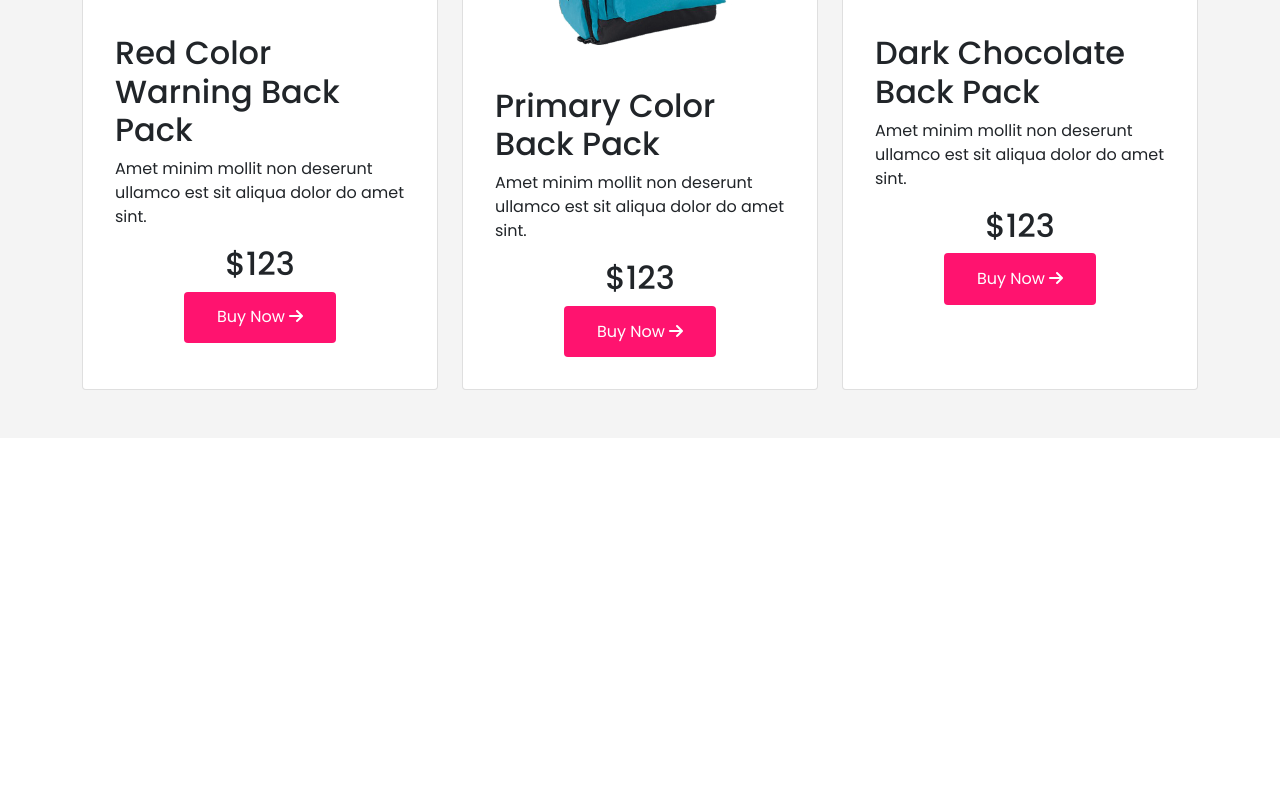
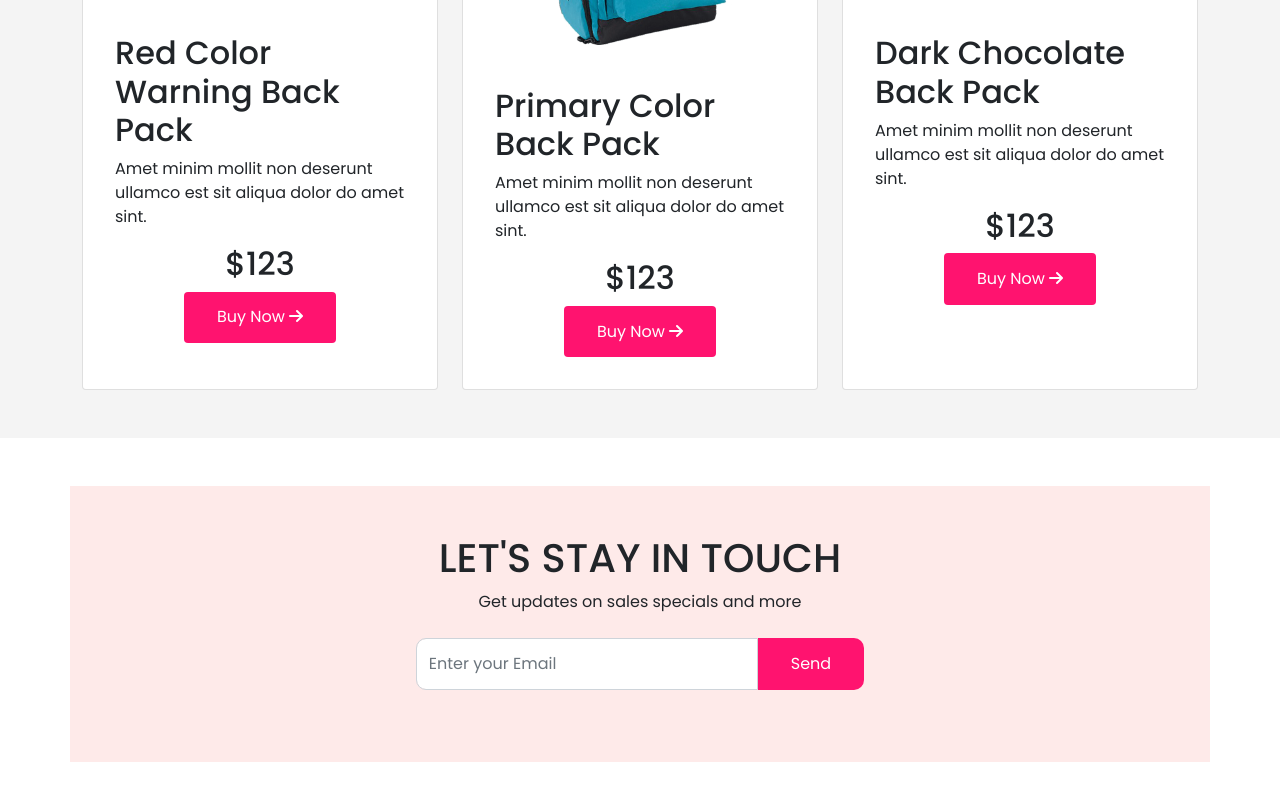
Before and after one commit to HazratAli4510/panda-mart, a plain HTML site: page index.html in a window 1280 px wide. Shown: the part 2051-2851 px from the top of the page. Before the commit the page ends 2489 px from the top, so only its background shows below. Drawn offline with nearby package versions, Linux system fonts and the light colour scheme.

Commit message:
Footer Added

```diff
--- a/index.html
+++ b/index.html
@@ -46,7 +46,7 @@
                         <a class="nav-link" href="#">About Us</a>
                       </li>
                       <li class="nav-item ms-2">
-                        <a class="nav-link" href="#">Contact Us</a>
+                        <a class="nav-link" href="#contact">Contact Us</a>
                       </li>
                     </ul>
                   </div>
@@ -219,9 +219,19 @@
         </section>
     </main>
     <footer>
-
+        <section id="contact">
+            <div class="container panda-bg-primary p-5 my-5">
+                <h1 class="text-center">LET'S STAY IN TOUCH</h1>
+                <span class="d-block text-center">Get updates on sales specials and more</span>
+                <div class="d-flex justify-content-center">
+                    <form action="" class="my-4 d-flex">
+                        <input type="email" class="form-control" placeholder="Enter your Email">
+                        <button class="btn panda-btn-primary">Send</button>
+                    </form>
+                </div>
+            </div>
+        </section>
     </footer>
-
     <!-- Bootstrap JS -->
     <script src="https://cdn.jsdelivr.net/npm/bootstrap@5.0.2/dist/js/bootstrap.bundle.min.js" integrity="sha384-MrcW6ZMFYlzcLA8Nl+NtUVF0sA7MsXsP1UyJoMp4YLEuNSfAP+JcXn/tWtIaxVXM" crossorigin="anonymous"></script>
 </body>
--- a/styles/styles.css
+++ b/styles/styles.css
@@ -102,3 +102,21 @@ nav form button:focus{
 #Categories .row h1{
     color: white;
 }
+
+
+
+/* form */
+#contact form input.form-control{
+    border-radius: 10px 0 0 10px;
+    -webkit-border-radius: 10px 0 0 10px;
+    -moz-border-radius: 10px 0 0 10px;
+    -ms-border-radius: 10px 0 0 10px;
+    -o-border-radius: 10px 0 0 10px;
+}
+#contact form button{
+    border-radius: 0 10px 10px 0;
+    -webkit-border-radius: 0 10px 10px 0;
+    -moz-border-radius: 0 10px 10px 0;
+    -ms-border-radius: 0 10px 10px 0;
+    -o-border-radius: 0 10px 10px 0;
+}
```
